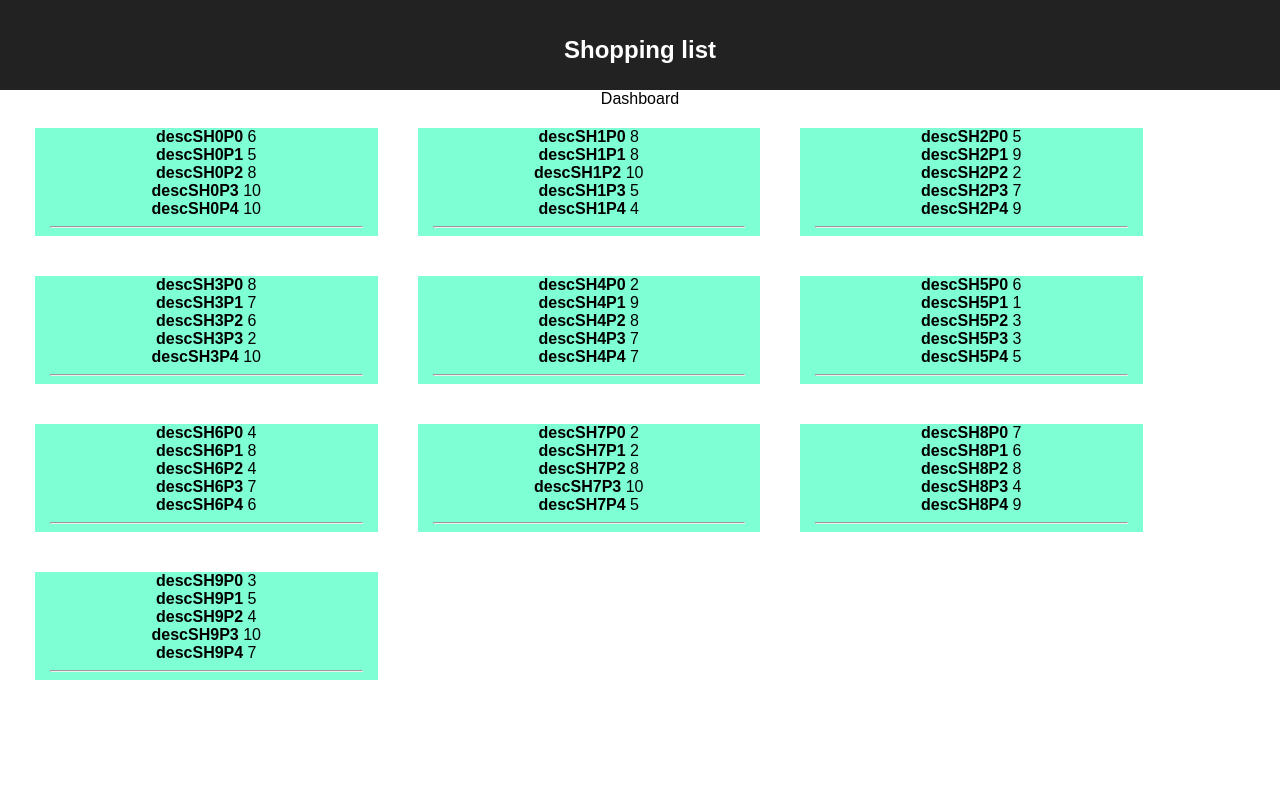
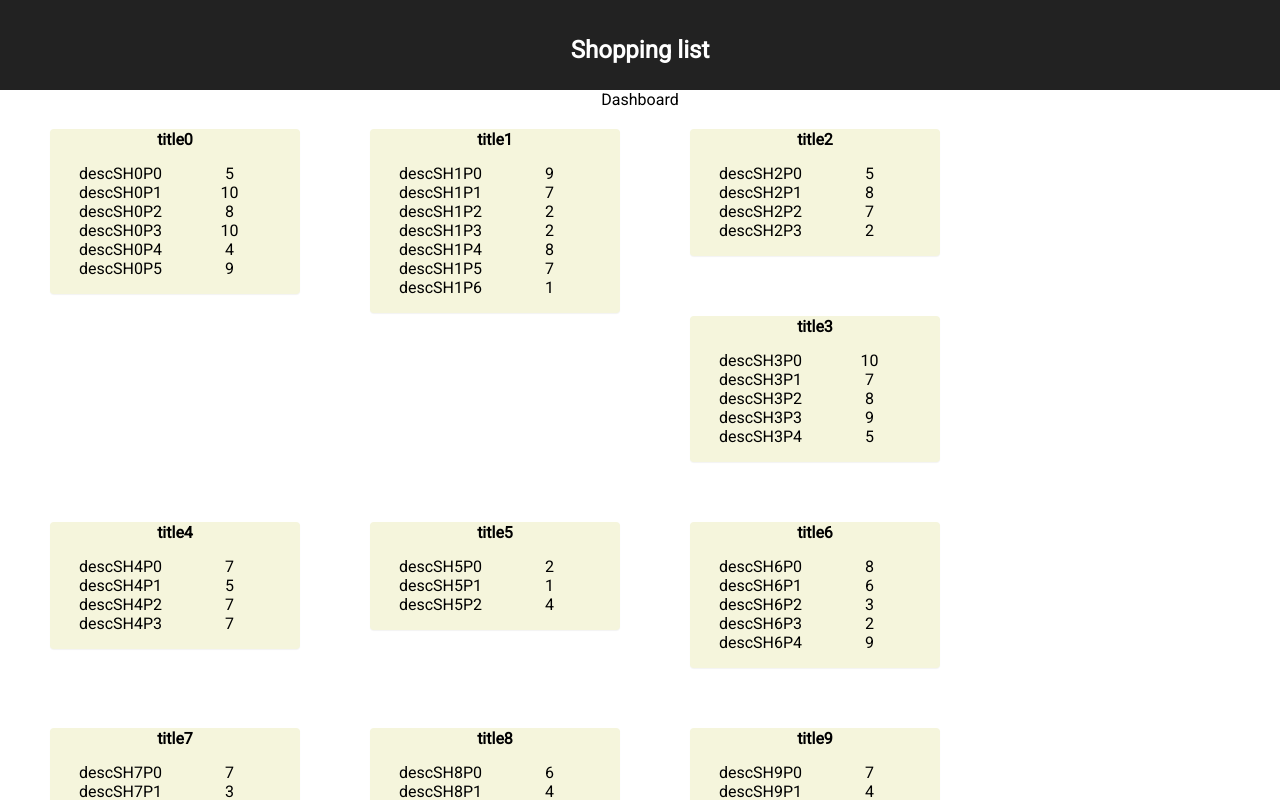
Before and after one commit to stefyrosca/shopping-list, a React app: page / in a window 1280 px wide. Shown: the top 800 px of the page. Built offline with nearby package versions, Linux system fonts and the light colour scheme.

Commit message:
Update styles

```diff
--- a/src/App.css
+++ b/src/App.css
@@ -1,11 +1,3 @@
-html {
-  font-family: sans-serif;
-  -webkit-text-size-adjust: 100%;
-  -ms-text-size-adjust: 100%;
-}
-body {
-  margin: 0;
-}
 
 .App {
   text-align: center;
--- a/src/index.css
+++ b/src/index.css
@@ -1,5 +1,16 @@
+@import url('https://fonts.googleapis.com/css?family=Roboto');
+
+
+/*@font-face {*/
+  /*font-family: "Roboto";*/
+  /*src: url();*/
+/*}*/
+
+html {
+  font-family: 'Roboto', sans-serif;
+  -webkit-text-size-adjust: 100%;
+  -ms-text-size-adjust: 100%;
+}
 body {
   margin: 0;
-  padding: 0;
-  font-family: sans-serif;
 }
--- a/src/mocks/shopping-list.mock.js
+++ b/src/mocks/shopping-list.mock.js
@@ -4,12 +4,12 @@ import {getRandomInt} from "../utils/random-generator";
 
 export function getShoppingLists() {
     const shoppingLists = [];
-    for (let i = 0; i < 10; i++) {
+    for (let i = 0; i < 55; i++) {
         let products = [];
-        for (let j = 0; j< 5; j++) {
+        for (let j = 0; j< getRandomInt(3,10); j++) {
             products.push(new Item(`descSH${i}P${j}`, getRandomInt(1,10)));
         }
-        shoppingLists.push(new ShoppingList(products));
+        shoppingLists.push(new ShoppingList(`title${i}`,products));
     }
 
     return shoppingLists;
--- a/src/model/shopping-list.js
+++ b/src/model/shopping-list.js
@@ -4,8 +4,10 @@ export class ShoppingList {
     id;
     timestamp;
     items;
+    title;
 
-    constructor(items) {
+    constructor(title, items) {
+        this.title = title;
         this.timestamp = new Date();
         this.items = items;
         this.id = nextId();
--- a/src/pages/dashboard/style.css
+++ b/src/pages/dashboard/style.css
@@ -1,9 +1,6 @@
 .container {
     padding-right: 15px;
     padding-left: 15px;
-    margin-right: auto;
-    margin-left: auto;
-    background-color: lightblue;
 }
 
 .col {
@@ -11,8 +8,7 @@
     min-height: 1px;
     padding-right: 15px;
     padding-left: 15px;
-    width: 25%;
+    width: 20%;
     float: left;
-    background-color: aquamarine;
     margin: 20px;
 }
--- a/src/pages/shopping-list/ShoppingList.js
+++ b/src/pages/shopping-list/ShoppingList.js
@@ -1,4 +1,5 @@
 import React, {Component} from 'react'
+import styles from './style.css'
 
 export class ShoppingListComponent extends Component {
     constructor(props) {
@@ -7,11 +8,18 @@ export class ShoppingListComponent extends Component {
     }
 
     render() {
-        return <div>
-            {this.props.shoppingList.items.map((item, index) => {
-                return <div key={index}><span><strong>{item.name}</strong></span> {item.quantity}</div>
-            })}
-            <hr/>
+        return <div className={styles.panel}>
+            <h3 className={styles['panel-title']}>{this.props.shoppingList.title}</h3>
+            <div className={styles["panel-body"]}>
+                {this.props.shoppingList.items.map((item, index) => {
+                    return <div className={styles['panel-content']} key={index}>
+                        <div className={styles.row}>
+                            <div className={styles.col}>{item.name}</div>
+                            <div className={styles.col}>{item.quantity}</div>
+                        </div>
+                    </div>
+                })}
+            </div>
         </div>
     }
 }
--- /dev/null
+++ b/src/pages/shopping-list/style.css
@@ -0,0 +1,33 @@
+.panel {
+    margin-bottom: 20px;
+    border: 1px solid transparent;
+    border-radius: 4px;
+    -webkit-box-shadow: 0 1px 1px rgba(0, 0, 0, .05);
+    box-shadow: 0 1px 1px rgba(0, 0, 0, .05);
+    background-color: beige;
+}
+.panel-body {
+    padding: 15px;
+}
+.panel-heading {
+    padding: 10px 15px;
+    border-bottom: 1px solid transparent;
+    border-top-left-radius: 3px;
+    border-top-right-radius: 3px;
+}
+.panel-title {
+    margin-top: 0;
+    margin-bottom: 0;
+    font-size: 16px;
+    color: inherit;
+}
+
+.row {
+    display: flex;
+    flex: 1;
+    flex-direction: row;
+}
+
+.col {
+    flex: 1;
+}
```
